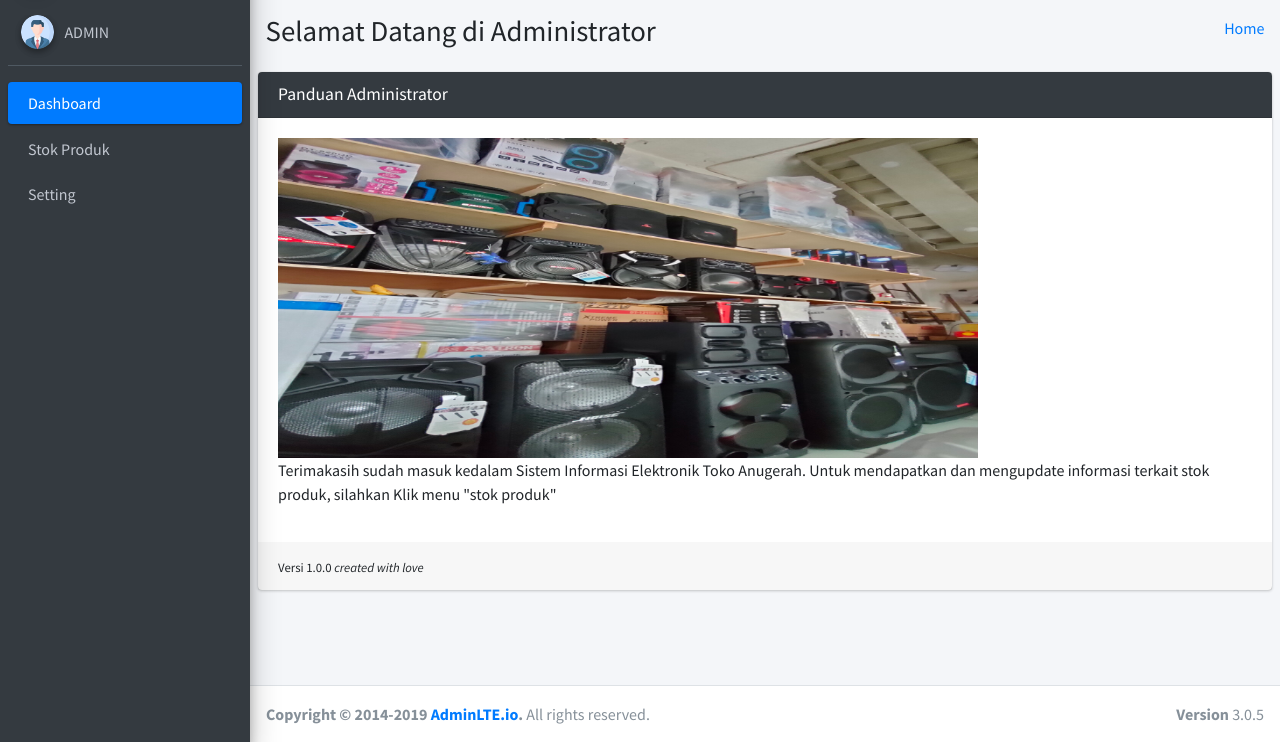
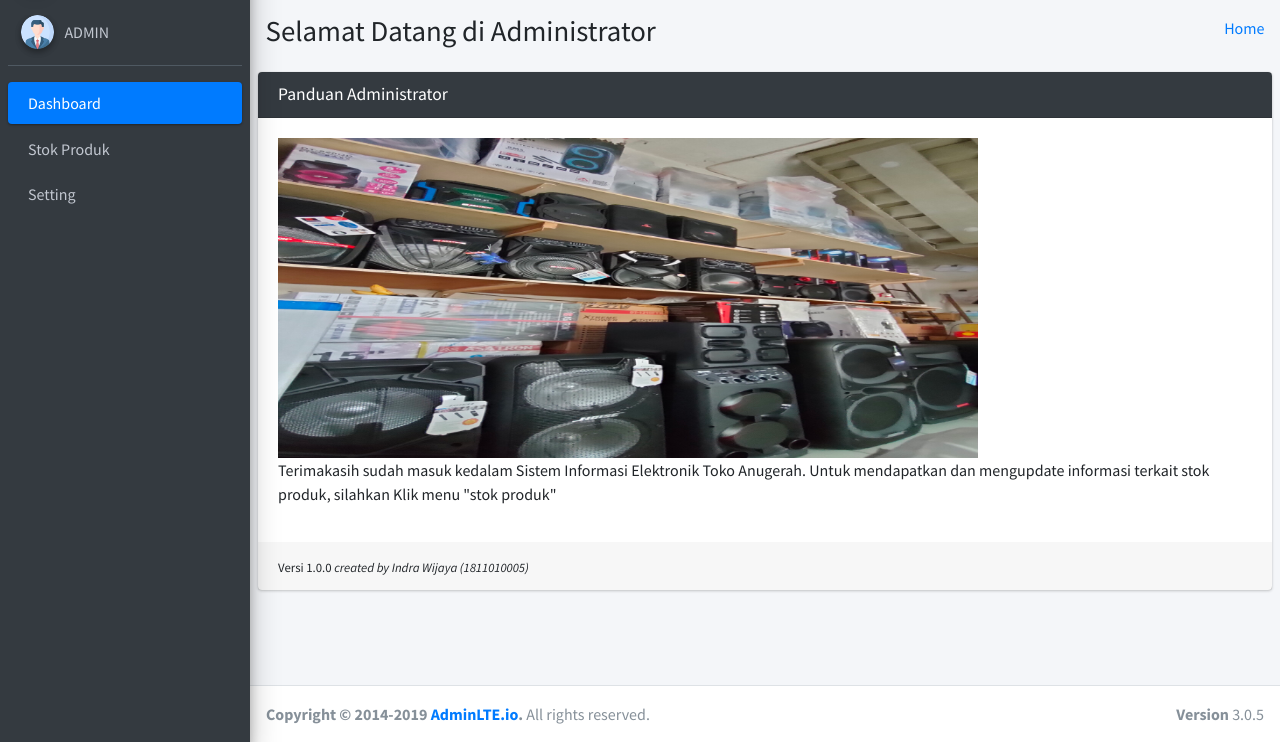
Before and after one commit to indrawijaya123/KP, a CodeIgniter app: page /kp/Member in a window 1280 px wide. Shown: the part 58-800 px from the top of the page. Run offline with CodeIgniter, Linux system fonts and the light colour scheme; some libraries are stand-ins or nearby versions.

Commit message:
update hari ini

```diff
--- a/application/views/admin/konten/k_member.php
+++ b/application/views/admin/konten/k_member.php
@@ -33,7 +33,7 @@ defined('BASEPATH') or exit('No direct script access allowed');?>
 			</div>
 			<!-- /.card-body -->
 			<div class="card-footer">
-				<small>Versi 1.0.0 <i>created with love</i></small>
+				<small>Versi 1.0.0 <i>created by Indra Wijaya (1811010005)</i></small>
 			</div>
 			<!-- /.card-footer-->
 		</div>
```
